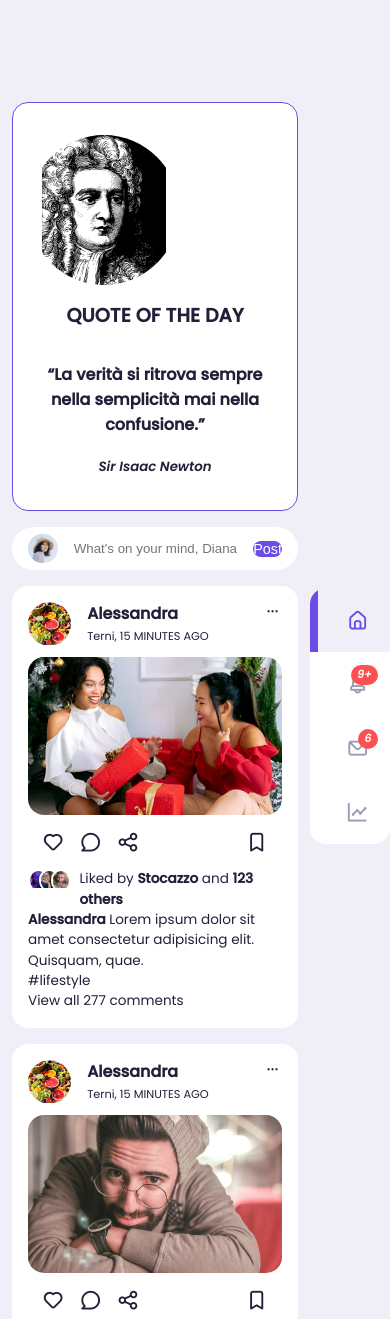
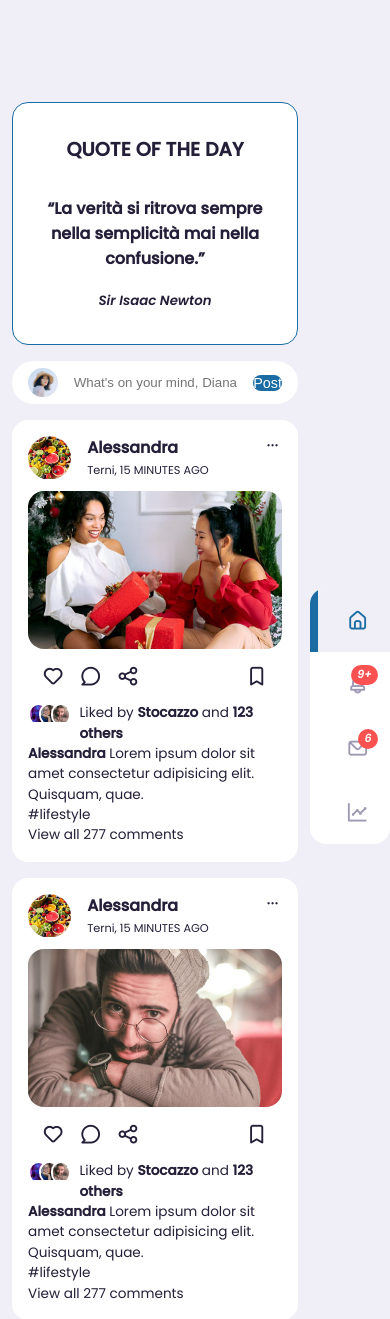
Before and after one commit to giumanuz/NewtoNetwork, a PHP site: page /index.html in a window 390 px wide. Shown: the top 1319 px of the page. Run offline with PHP 8.4, Linux system fonts and the light colour scheme.

Commit message:
changed color

```diff
--- a/style.css
+++ b/style.css
@@ -5,7 +5,7 @@
    --color-dark:hsl(252,30%,17% );
    --color-light:hsl(252,30%,95%);
    --color-gray:hsl(252,15%,65%);
-   --color-primary:hsl(252, 75%, 60%);
+   --color-primary:hsl(204, 72%, 37%);
    --color-secondary:hsl(252, 100%, 90%);
    --color-success:hsl(120, 95%, 65%);
    --color-danger:hsl(0, 95%, 65%);
@@ -548,7 +548,9 @@ bottom: 0;
    main .container .middle{
       grid-column: 1/3;
    }
-
+   .middle .quote-square img{
+      display: none;
+   }
    main .container .right{
       display: none;
    }
```
